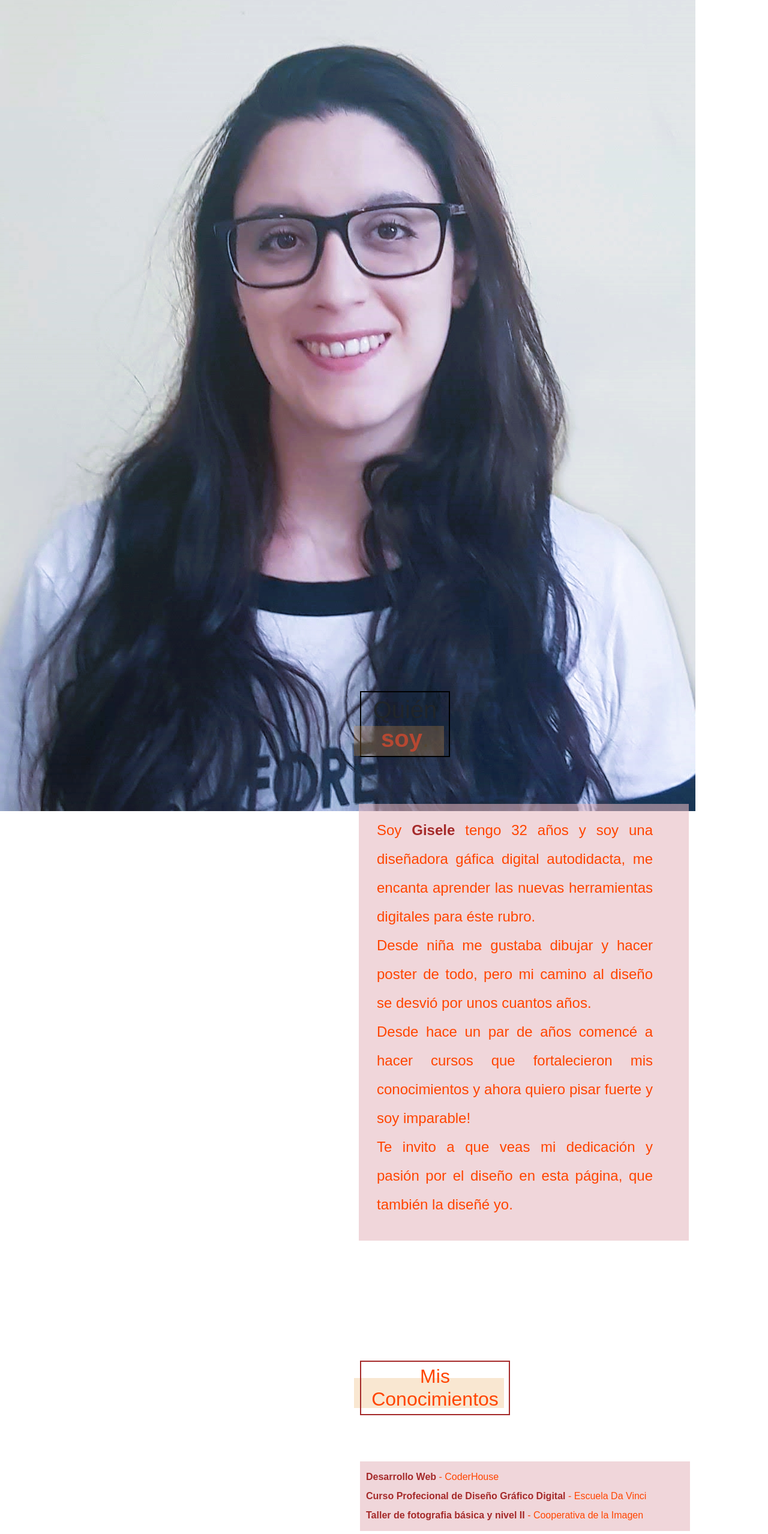
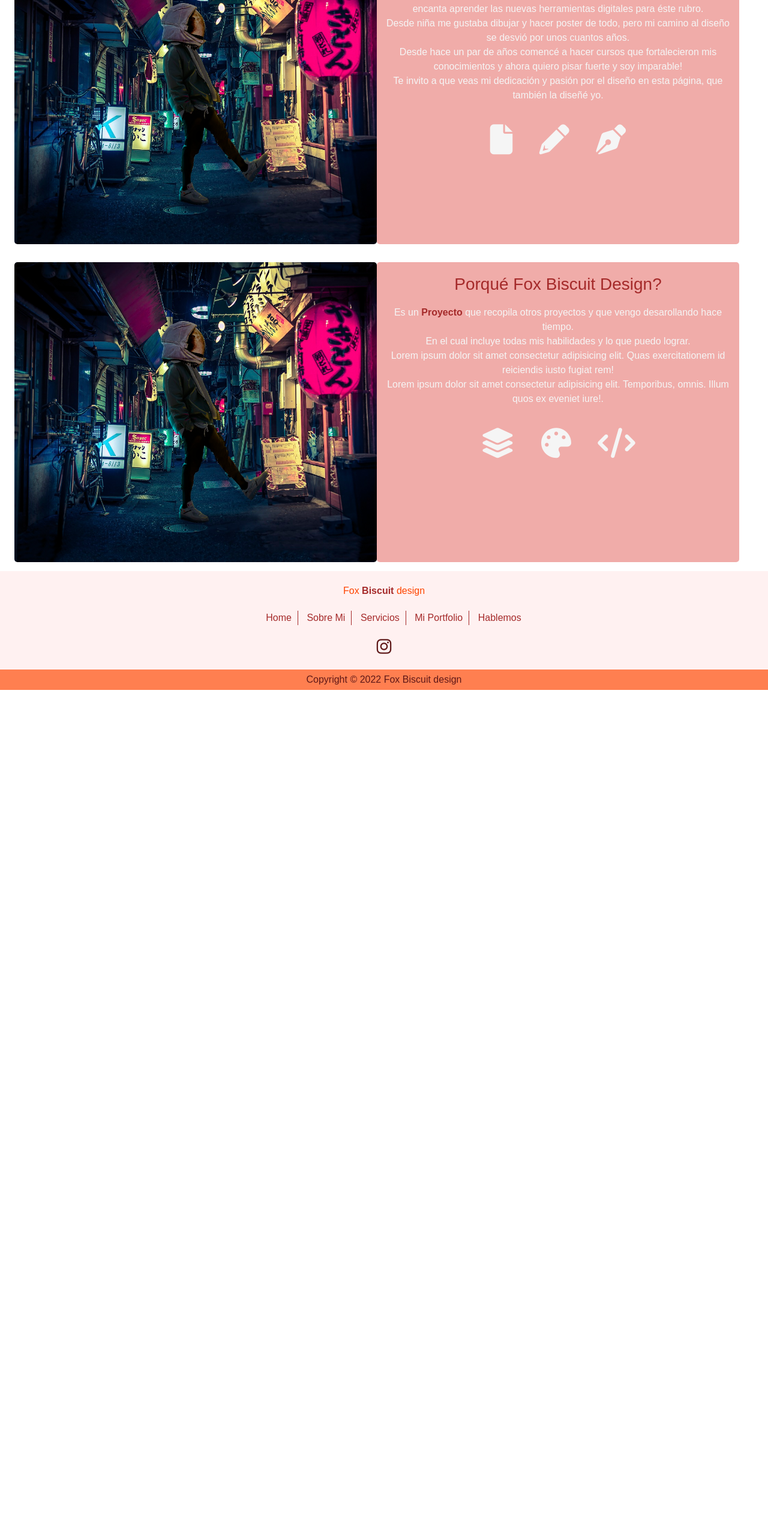
Before and after one commit to gisebag/Fox-Buscuit-Design, a plain HTML site: page pages/sobreMi.html in a window 1280 px wide. Shown: the part 240-2797 px from the top of the page at 60% size. After the commit the page ends 1406 px from the top, so only its background shows below. Drawn offline with nearby package versions, Linux system fonts and the light colour scheme.

Commit message:
Agrego bootstrap y efec wow en pag sobreMi y retoque pag hablemos

```diff
--- a/css/estilos.css
+++ b/css/estilos.css
@@ -111,128 +111,73 @@
 /* --------------------SECCION SOBRE MI---------------- */
 
 /* aclaracion con titulo1: al ser una etiqueta de bloque, ajuste el ancho para poder moverla  */
-.sobreMi1{
-    display: flexbox;
+.nleft{
+    background-color: darkcyan;
+    height: 500px;
+    background-image: url(../img/diseño-grafico5.jpg);
+    background-size: cover;
+    background-position: center;
+    border-radius: 5px;
+    margin: 15px 0;
+    padding: 10px;
+}
+
+.nright{
+    background-color:#f0aca9;
+    margin: 15px 0;
+    height: auto;
+    padding: 10px;
+    text-align: center;
+    border-radius: 5px;
 
 }
 
-.titulo1{
-
-    width: 150px;
-    /* background-color: aquamarine; */
-    position: relative;
-    bottom:200px;
-    left: 600px;
-    border: solid 2px black;
-    text-align: center;
-    padding: 5px;
+.nright:hover{
+    box-shadow: 3px 3px 5px 3px rgb(95, 108, 121);
 }
 
-.titulo2{
-    display: flexbox;
-    width: 250px;
-    background-color: coral;
-    position: relative;
-    bottom: 150px;
-    left: 600px;
-    padding: 5px;
-    text-align: center;
+/* .sobre2:hover{
+    text-shadow: 0 0 5px brown;
+} */
+
+
+.icon{
+    color: whitesmoke;
+    font-size: 50px;
+    margin: 20px;
+
+}
+.icon:hover{
+    text-shadow: 0 0 5px brown;
 }
 
-.cuadroColor{
-    width: 150px;
-    height: 50px;
-    background-color: rgba(231, 158, 74, 0.252);
-    position: relative;
-    bottom:260px;
-    left: 590px;
-    z-index: 1;
-}
-
-.contieneTexto1{
-    font-family: Arial, Helvetica, sans-serif;
+.listaConocim{
     color: orangered;
-    width: 550px;
-    background-color: rgba(228, 184, 190, 0.568);
-    position: relative;
-    left: 600px;
-    bottom: 190px;
-    text-justify: auto;
-    margin: 10px;
-    margin-left: -2px;
-    padding: 10px;
-    line-height: 2;
-    z-index: 2;
-}
-
-/* <!---------------------- SECCIÓN SOBRE MI 2-----------------------> */
-.sobreMi2{
-    /* background-color: aquamarine; */
-    height: 500px;
-    width: 100%;
-}
-.tituloSobreMi2{
-    color: orangered;
-    width: 250px;
-    /* background-color: aquamarine; */
-    position: relative;
-    bottom:px;
-    left: 600px;
-    border: solid 2px brown;
-    text-align: center;
-    padding: 5px;
-    z-index: 2;
-}
-
-.cuadroColor2{
-    width: 250px;
-    height: 50px;
-    background-color: rgba(231, 158, 74, 0.252);
-    position: relative;
-    bottom:70px;
-    left: 590px;
-    z-index: 1;
-}
-
-.listaConocimiento{
-    background-color: rgba(228, 184, 190, 0.568);
-    color: orangered;
-    width: 550px;
-    padding: 10px;
-    margin: 10px;
-    position: relative;
-    left: 590px;
-    bottom: 15px;
-    text-justify: auto;
-    line-height: 2;
+    list-style: none;
 
 }
 
-.listaConocimiento{
-    /* text-decoration: none; */
-    list-style: none;
+
+
+.text3{
+
+    /* background-color: rgba(228, 184, 190); */
+    color: orangered;
+    text-align: justify;
+
+
+}
+.textoSobre{
+    color: whitesmoke;
 }
 
-.resultado{
-    background-color: rgba(228, 184, 190, 0.568);
+
+.result{
     color: orangered;
-    width: 550px;
-    padding: 10px;
-    margin: 10px;
-    position: relative;
-    text-justify: auto;
-    line-height: 2;
-    left: 590px;
+
 }
 
-.aqui{
-    background-color: rgba(240, 135, 124, 0.386);
-    color: brown;
-    height: 30px;
-    width: 45px;
-    border-radius: 8px;
-    font-size: 16px;
-}
+
 
 /* <!---------------------- SECCIÓN SERVICIOS-----------------------> */
 
@@ -828,3 +773,7 @@ label{
 
 
 }
+
+@media only screen and (min-width: 320px) and (max-width: 991px){
+
+}
--- a/pages/sobreMi.html
+++ b/pages/sobreMi.html
@@ -1,5 +1,6 @@
 <!DOCTYPE html>
 <html lang="es">
+
 <head>
     <meta charset="UTF-8">
     <meta http-equiv="X-UA-Compatible" content="IE=edge">
@@ -9,14 +10,23 @@
 
     <!-- CSS bootstrap (se pone antes del link de css que vincula a las paginas entre sí) -->
 
-    <link href="https://cdn.jsdelivr.net/npm/bootstrap@5.1.3/dist/css/bootstrap.min.css" rel="stylesheet" integrity="sha384-1BmE4kWBq78iYhFldvKuhfTAU6auU8tT94WrHftjDbrCEXSU1oBoqyl2QvZ6jIW3" crossorigin="anonymous">
+    <link href="https://cdn.jsdelivr.net/npm/bootstrap@5.1.3/dist/css/bootstrap.min.css" rel="stylesheet"
+        integrity="sha384-1BmE4kWBq78iYhFldvKuhfTAU6auU8tT94WrHftjDbrCEXSU1oBoqyl2QvZ6jIW3" crossorigin="anonymous">
 
     <link rel="stylesheet" href="../css/estilos.css">
-    <link rel="stylesheet" href="https://cdnjs.cloudflare.com/ajax/libs/font-awesome/6.1.1/css/all.min.css" integrity="sha512-KfkfwYDsLkIlwQp6LFnl8zNdLGxu9YAA1QvwINks4PhcElQSvqcyVLLD9aMhXd13uQjoXtEKNosOWaZqXgel0g==" crossorigin="anonymous" referrerpolicy="no-referrer" />
+    <link rel="stylesheet" href="https://cdnjs.cloudflare.com/ajax/libs/font-awesome/6.1.1/css/all.min.css"
+        integrity="sha512-KfkfwYDsLkIlwQp6LFnl8zNdLGxu9YAA1QvwINks4PhcElQSvqcyVLLD9aMhXd13uQjoXtEKNosOWaZqXgel0g=="
+        crossorigin="anonymous" referrerpolicy="no-referrer" />
+
+        <!-- link wow -->
+    <link
+        rel="stylesheet"
+        href="https://cdnjs.cloudflare.com/ajax/libs/animate.css/4.1.1/animate.min.css"/>
 </head>
+
 <body>
 
-    <!----------- Barra de navegación ------------->
+
 
     <!----------- Barra de navegación ------------->
 
@@ -27,7 +37,8 @@
 
             <div class="container-fluid">
                 <a class="navbar-brand" href="../index.html">Fox <span class="roll">Biscuit</span> Design</a>
-            <button class="navbar-toggler" type="button" data-bs-toggle="collapse" data-bs-target="#collapsibleNavbar">
+                <button class="navbar-toggler" type="button" data-bs-toggle="collapse"
+                    data-bs-target="#collapsibleNavbar">
                     <span class="navbar-toggler-icon"></span>
                 </button>
 
@@ -57,47 +68,88 @@
 
     <!---------------------- SECCIÓN SOBRE MI 1----------------------->
 
-    <section class="sobreMi1">
-        <div class="contieneImagen">
-            <img class="imagen" src="../img/retratoEjemplo2.jpg" alt="">
+    <h2 class="tituloHablemos1 Sobre1 animate__animated animate__fadeIn"> Sobre Mi!</h2>
+
+            <!-- texto 1 inicio -->
+    <section class="container-fluid">
+        <div class="row container-fluid">
+            <div class="nleft col-sm-12 col-lg-6 animate__animated animate__fadeInLeft"></div>
+            <div class="nright col-sm-12 col-lg-6 animate__animated animate__fadeInRight">
+                        <h3 class="text-center tituloHablemos2 sobre2">Quién soy</h3>
+
+                        <p class="textoSobre">Soy <strong class="roll">Gisele</strong> tengo 32 años y soy una diseñadora
+                        gáfica digital autodidacta, me encanta aprender las nuevas herramientas digitales para éste
+                        rubro. <br>
+                        Desde niña me gustaba dibujar y hacer poster de todo, pero mi camino al diseño se desvió por
+                        unos cuantos años. <br>
+                        Desde hace un par de años comencé a hacer cursos que fortalecieron mis conocimientos y ahora
+                        quiero pisar fuerte y soy imparable! <br>
+                        Te invito a que veas mi dedicación y pasión por el diseño en esta página, que también la diseñé
+                        yo.</p>
+
+
+                        <i class="icon fa-solid fa-file text-center"></i>
+                        <i class="icon fa-solid fa-pencil text-center"></i>
+                        <i class="icon fa-solid fa-pen-nib text-center"></i>
+
             </div>
-
-        <h1 class="titulo1">Quién <span class="roll">soy</span>.</h1>
-
-        <!-- <h2 class="titulo2">Lorem, ipsum dolor.</h2> -->
-
-        <div class="cuadroColor"></div>
-
-        <div class="contieneTexto1">
-            <p class="texto1">Soy <strong class="roll">Gisele</strong> tengo 32 años y soy una diseñadora gáfica digital autodidacta, me encanta aprender las nuevas herramientas digitales para éste rubro. <br>
-            Desde niña me gustaba dibujar y hacer poster de todo, pero mi camino al diseño se desvió por unos cuantos años. <br>
-            Desde hace un par de años comencé a hacer cursos que fortalecieron mis conocimientos y ahora quiero pisar fuerte y soy imparable! <br>
-            Te invito a que veas mi dedicación y pasión por el diseño en esta página, que también la diseñé yo.
-            </p>
         </div>
     </section>
+            <!-- texto 1 fin -->
 
-    <!---------------- SECCIÓN SOBRE MI 2----------------------->
+            <!-- texto 2 inicio -->
+    <section class="container-fluid">
+        <div class="row container-fluid">
+            <div class="nleft col-sm-12 col-lg-6 animate__animated animate__fadeInLeft"></div>
+            <div class="nright col-sm-12 col-lg-6 animate__animated animate__fadeInRight">
+                <h3 class="text-center tituloHablemos2">Porqué Fox Biscuit Design?</h3>
 
-    <section class="sobreMi2">
-        <h2 class="tituloSobreMi2">Mis Conocimientos</h2>
-        <div class="cuadroColor2"></div>
-        <br>
-            <ul class="listaConocimiento">
+                        <p class="textoSobre">Es un <strong class="roll">Proyecto</strong> que recopila otros proyectos y
+                        que vengo desarollando hace tiempo. <br>
+                        En el cual incluye todas mis habilidades y lo que puedo lograr. <br>
+                        Lorem ipsum dolor sit amet consectetur adipisicing elit. Quas exercitationem id reiciendis iusto
+                        fugiat rem! <br>
+                        Lorem ipsum dolor sit amet consectetur adipisicing elit. Temporibus, omnis. Illum quos ex
+                        eveniet iure!.</p>
+
+                        <i class="icon fa-solid fa-layer-group"></i>
+                        <i class="icon fa-solid fa-palette"></i>
+                        <i class="icon fa-solid fa-code"></i>
+
+            </div>
+        </div>
+    </section>
+            <!-- texto 2 fin -->
+
+            <!-- texto 3 inicio -->
+    <!-- <section class="container-fluid">
+        <div class="row">
+            <div class="nleft col-sm-6"></div>
+            <div class="nright col-sm-6">
+                <h3 class="text-center tituloHablemos2">Mis Conocimientos</h3>
+
+                            <ul class="listaConocim">
                                 <li><span class="roll">Desarrollo Web</span> - CoderHouse</li>
-                <li><span class="roll">Curso Profecional de Diseño Gráfico Digital</span>  - Escuela Da Vinci</li>
-                <li><span class="roll">Taller de fotografia básica y nivel II</span>  - Cooperativa de la Imagen</li>
+                                <li><span class="roll">Curso Profecional de Diseño Gráfico Digital</span> - Escuela Da Vinci
+                                </li>
+                                <li><span class="roll">Taller de fotografia básica y nivel II</span> - Cooperativa de la Imagen
+                                </li>
+                            </ul>
 
-            </ul>
-            <p class="resultado">Si quieres ver el resultado de todo ésto hace click <a class="clickAqui" href="miportfolio.html"><input class="aqui" type="button" value="aquí"></a> </p>
+                            <p class="result">Si quieres ver el resultado de todo ésto hace click <a class="clickAqui"
+                            href="miportfolio.html"><input class="btn btn-primary clickHablemos" type="button" value="aquí"></a> </p>
+            </div>
+        </div>
+    </section> -->
+                    <!-- texto 3 fin -->
 
-    </section>
 
     <!-- /* -----------------PIE de PAGINA------------------- */ -->
 
     <footer class="piePagina">
         <div class="contieneLogoChico">
-            <p class="logoPie"><a class="logoPieLink" href="../index.html">Fox <span class="roll">Biscuit</span> design</a></p>
+            <p class="logoPie"><a class="logoPieLink" href="../index.html">Fox <span class="roll">Biscuit</span>
+                    design</a></p>
         </div>
 
         <!-- menu del footer -->
@@ -121,8 +173,13 @@
     </footer>
 
     <!-- Scrip bootstrap -->
-<script src="https://cdn.jsdelivr.net/npm/@popperjs/core@2.10.2/dist/umd/popper.min.js" integrity="sha384-7+zCNj/IqJ95wo16oMtfsKbZ9ccEh31eOz1HGyDuCQ6wgnyJNSYdrPa03rtR1zdB" crossorigin="anonymous"></script>
-<script src="https://cdn.jsdelivr.net/npm/bootstrap@5.1.3/dist/js/bootstrap.min.js" integrity="sha384-QJHtvGhmr9XOIpI6YVutG+2QOK9T+ZnN4kzFN1RtK3zEFEIsxhlmWl5/YESvpZ13" crossorigin="anonymous"></script>
+    <script src="https://cdn.jsdelivr.net/npm/@popperjs/core@2.10.2/dist/umd/popper.min.js"
+        integrity="sha384-7+zCNj/IqJ95wo16oMtfsKbZ9ccEh31eOz1HGyDuCQ6wgnyJNSYdrPa03rtR1zdB" crossorigin="anonymous">
+    </script>
+    <script src="https://cdn.jsdelivr.net/npm/bootstrap@5.1.3/dist/js/bootstrap.min.js"
+        integrity="sha384-QJHtvGhmr9XOIpI6YVutG+2QOK9T+ZnN4kzFN1RtK3zEFEIsxhlmWl5/YESvpZ13" crossorigin="anonymous">
+    </script>
 
 </body>
+
 </html>
```
Also changed, not shown: pages/hablemos.html (+9 -3 lines). Lines whose indentation alone changed are shown as unchanged.
